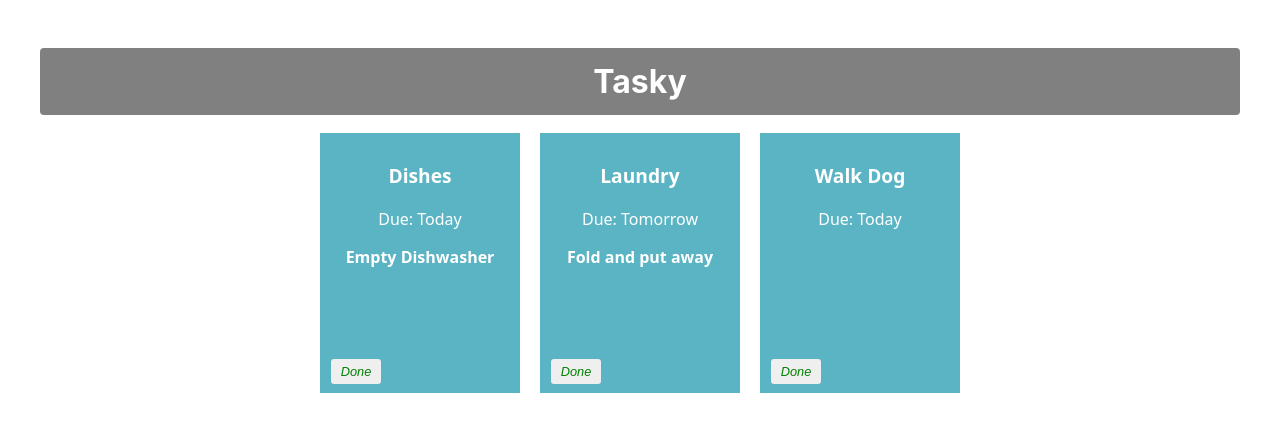
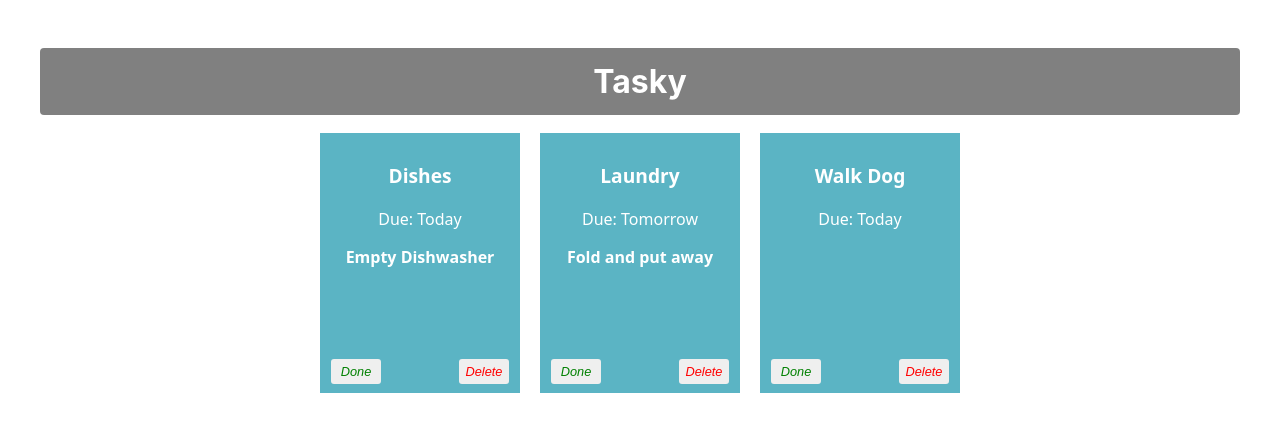
Before and after one commit to efjimm/react-labs, a React (Create React App) app in the folder tasky/: page / in a window 1280 px wide. Shown: the top 432 px of the page. Built offline with nearby package versions, Linux system fonts and the light colour scheme.

Commit message:
Delete task button

```diff
--- a/tasky/src/App.css
+++ b/tasky/src/App.css
@@ -55,3 +55,10 @@
   left: 5px;
   color: green;
 }
+
+.deleteButton {
+  position: absolute;
+  bottom: 5px;
+  right: 5px;
+  color: red;
+}
--- a/tasky/src/App.js
+++ b/tasky/src/App.js
@@ -30,6 +30,11 @@
     console.log(`${taskIndex} ${tasks[taskIndex].done}`);
   };
 
+  const deleteHandler = (taskIndex) => {
+    const tasks = [...taskState.tasks.slice(1)];
+    setTaskState({ tasks });
+  };
+
   return (
     <div className="container">
       <h1>Tasky</h1>
@@ -41,6 +46,7 @@
           key={task.id}
           done={task.done}
           markDone={() => doneHandler(index)}
+          deleteTask={() => deleteHandler(index)}
         />
       ))}
     </div>
--- a/tasky/src/components/Task.js
+++ b/tasky/src/components/Task.js
@@ -12,6 +12,9 @@
       <button className="doneButton" onClick={props.markDone}>
         Done
       </button>
+      <button className="deleteButton" onClick={props.deleteTask}>
+        Delete
+      </button>
     </div>
   );
 }
```
